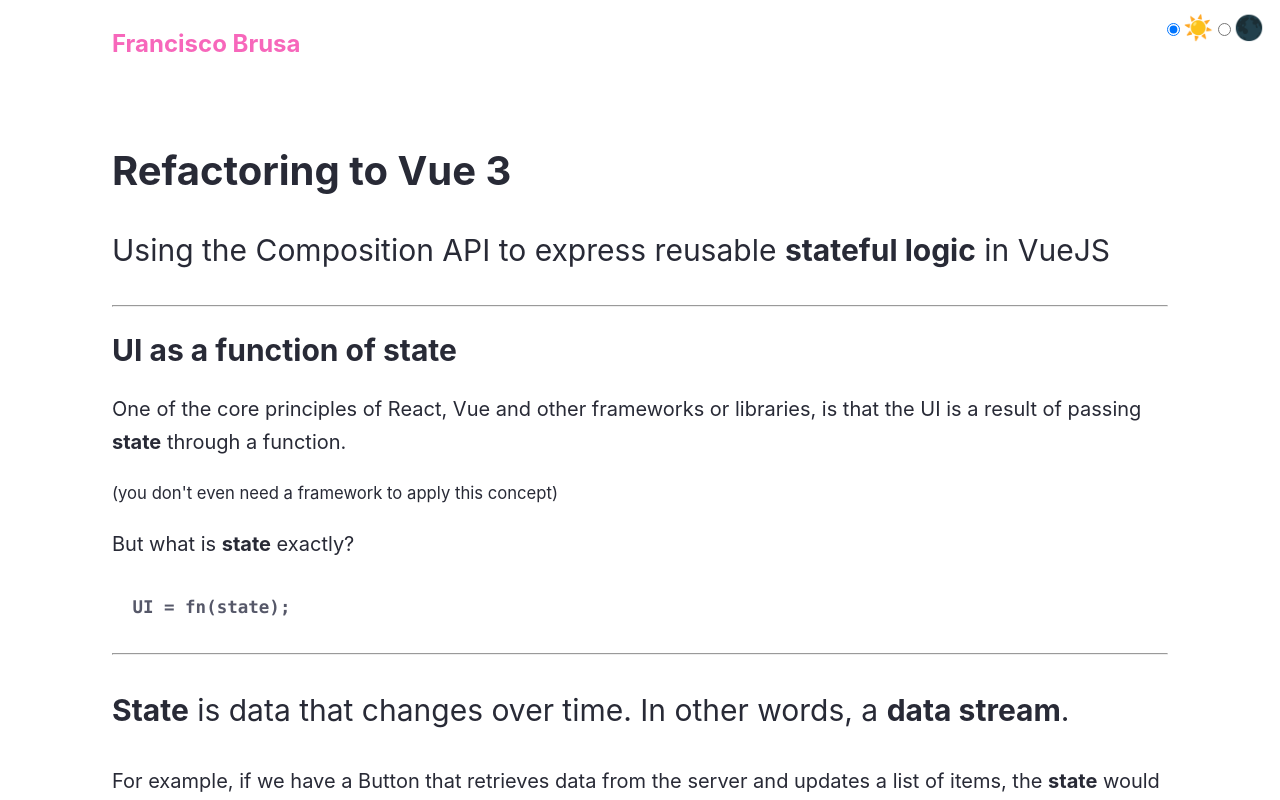
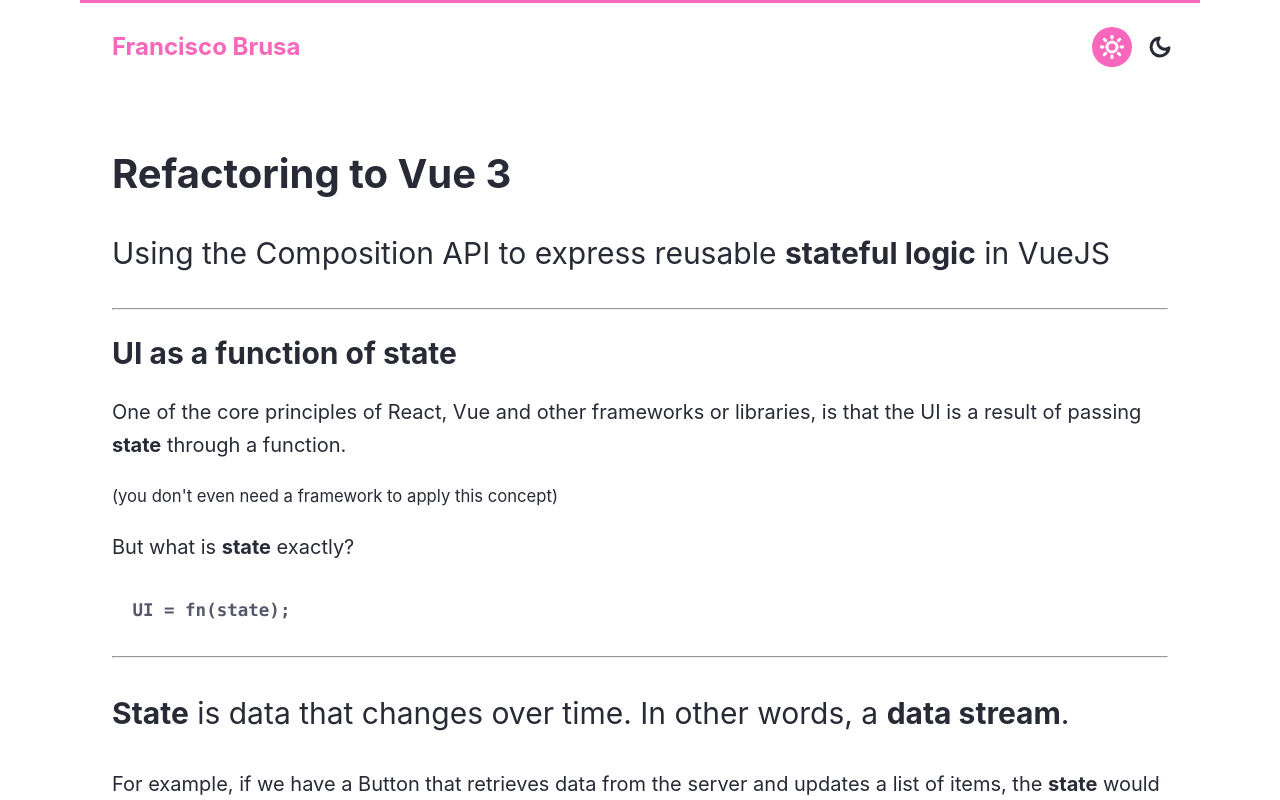
Before and after one commit to AeonFr/dev.franciscobrusa.www-next, a Next.js app: page /blog/refactoring-to-vue-3 in a window 1280 px wide. Shown: the top 800 px of the page. Built offline with nearby package versions, Linux system fonts and the light colour scheme.

Commit message:
some visual adjustments to color picker

```diff
--- a/components/layout/ColorSchemePicker.jsx
+++ b/components/layout/ColorSchemePicker.jsx
@@ -1,4 +1,5 @@
 import { useEffect, useMemo } from "react";
+import colorPickerStyles from "../../styles/ColorSchemePicker.module.css";
 
 export default function ColorSchemePicker({
   scheme,
@@ -16,26 +17,57 @@
   }, [htmlClasses]);
 
   return (
-    <div {...props}>
-      <label aria-label="Use light color scheme">
+    <div
+      className={colorPickerStyles.root + " " + (props.className || "")}
+      style={props.style}
+    >
       <input
         type="radio"
         name="color-scheme"
+        id="color-scheme-light"
         value="light"
         checked={scheme === "light"}
         onChange={handleSchemeChange}
       />
-        ☀️
+      <label aria-label="Use light color scheme" for="color-scheme-light">
+        <svg
+          viewBox="0 0 24 24"
+          stroke="currentColor"
+          stroke-width="3"
+          fill="none"
+          stroke-linecap="round"
+          stroke-linejoin="round"
+        >
+          <circle cx="12" cy="12" r="5"></circle>
+          <line x1="12" y1="1" x2="12" y2="3"></line>
+          <line x1="12" y1="21" x2="12" y2="23"></line>
+          <line x1="4.22" y1="4.22" x2="5.64" y2="5.64"></line>
+          <line x1="18.36" y1="18.36" x2="19.78" y2="19.78"></line>
+          <line x1="1" y1="12" x2="3" y2="12"></line>
+          <line x1="21" y1="12" x2="23" y2="12"></line>
+          <line x1="4.22" y1="19.78" x2="5.64" y2="18.36"></line>
+          <line x1="18.36" y1="5.64" x2="19.78" y2="4.22"></line>
+        </svg>
       </label>
-      <label aria-label="Use dark color scheme">
       <input
         type="radio"
         name="color-scheme"
+        id="color-scheme-dark"
         value="dark"
         checked={scheme === "dark"}
         onChange={handleSchemeChange}
       />
-        🌑
+      <label aria-label="Use dark color scheme" for="color-scheme-dark">
+        <svg
+          viewBox="0 0 24 24"
+          stroke="currentColor"
+          stroke-width="3"
+          fill="none"
+          stroke-linecap="round"
+          stroke-linejoin="round"
+        >
+          <path d="M21 12.79A9 9 0 1 1 11.21 3 7 7 0 0 0 21 12.79z"></path>
+        </svg>
       </label>
     </div>
   );
--- a/pages/_app.js
+++ b/pages/_app.js
@@ -6,6 +6,7 @@
 import ColorSchemePicker from "../components/layout/ColorSchemePicker";
 import { useColorScheme } from "../hooks/useColorScheme";
 import { useCallback } from "react";
+import layoutStyles from "../styles/Layout.module.css";
 
 function MyApp({ Component, pageProps }) {
   const [scheme, setScheme] = useColorScheme();
@@ -36,6 +37,10 @@
         />
       </Head>
 
+      <div
+        style={{ position: "relative", borderTop: "3px solid var(--accent)" }}
+        className={layoutStyles["App-frame"]}
+      >
         <ColorSchemePicker
           scheme={scheme}
           handleSchemeChange={handleSchemeChange}
@@ -43,11 +48,10 @@
             position: "absolute",
             top: 0,
             right: 0,
-          paddingTop: "1rem",
-          paddingRight: "1rem",
             fontSize: "1.5rem",
           }}
         />
+      </div>
       <Component {...pageProps} />
     </>
   );
--- /dev/null
+++ b/styles/ColorSchemePicker.module.css
@@ -0,0 +1,30 @@
+.root {
+  margin-right: 1rem; /* compensate for scrollbar */
+}
+
+.root input[type="radio"] {
+  display: none;
+}
+.root label {
+  display: inline-flex;
+  padding: 0.5rem;
+  margin: 0.5rem 0;
+}
+
+.root svg {
+  width: 1em;
+  height: 1em;
+}
+
+@media (min-width: 40rem) {
+  .root label {
+    margin: 1.5rem 0.25rem;
+  }
+}
+
+.root input:checked + label {
+  border-radius: 99px;
+  background-color: var(--color);
+  color: var(--bg);
+  background-color: var(--accent);
+}
```
Lines whose indentation alone changed are shown as unchanged.
